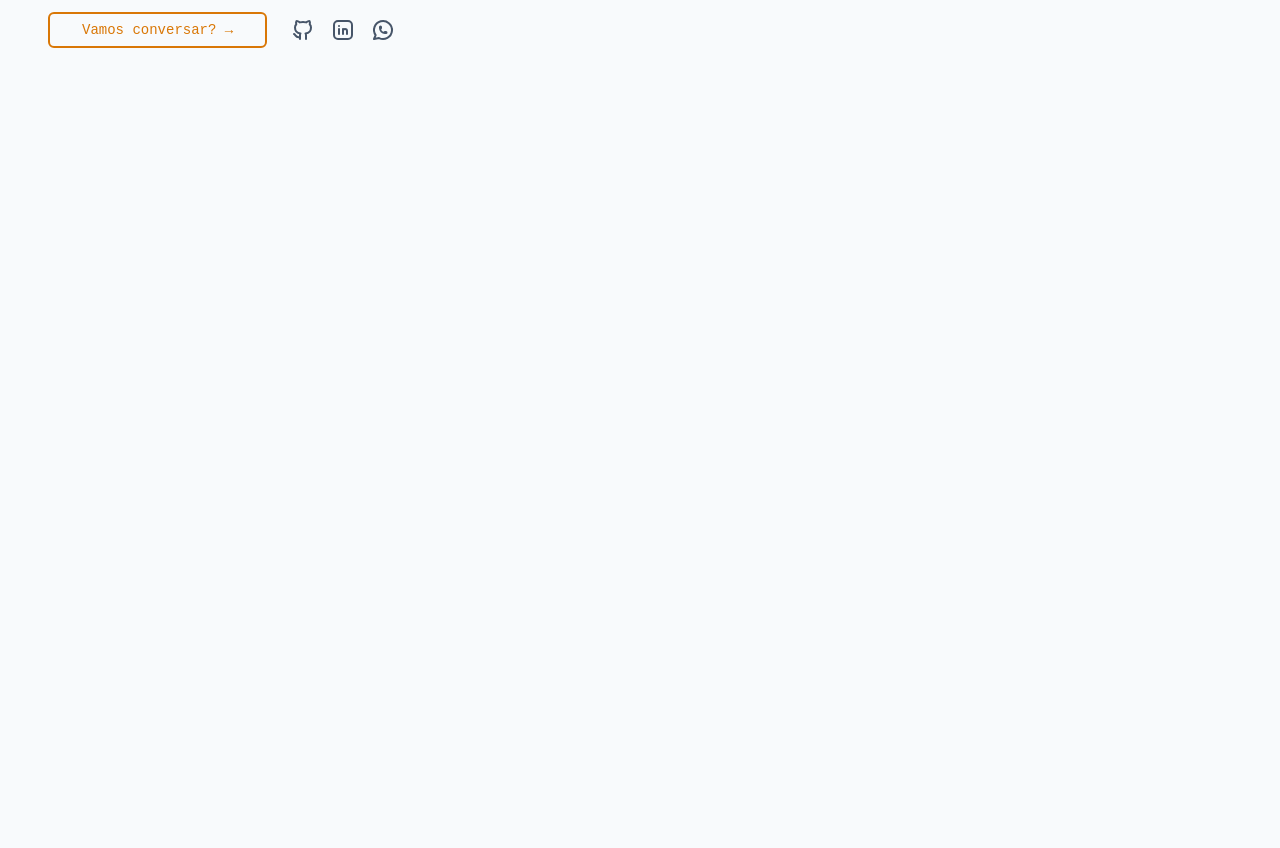
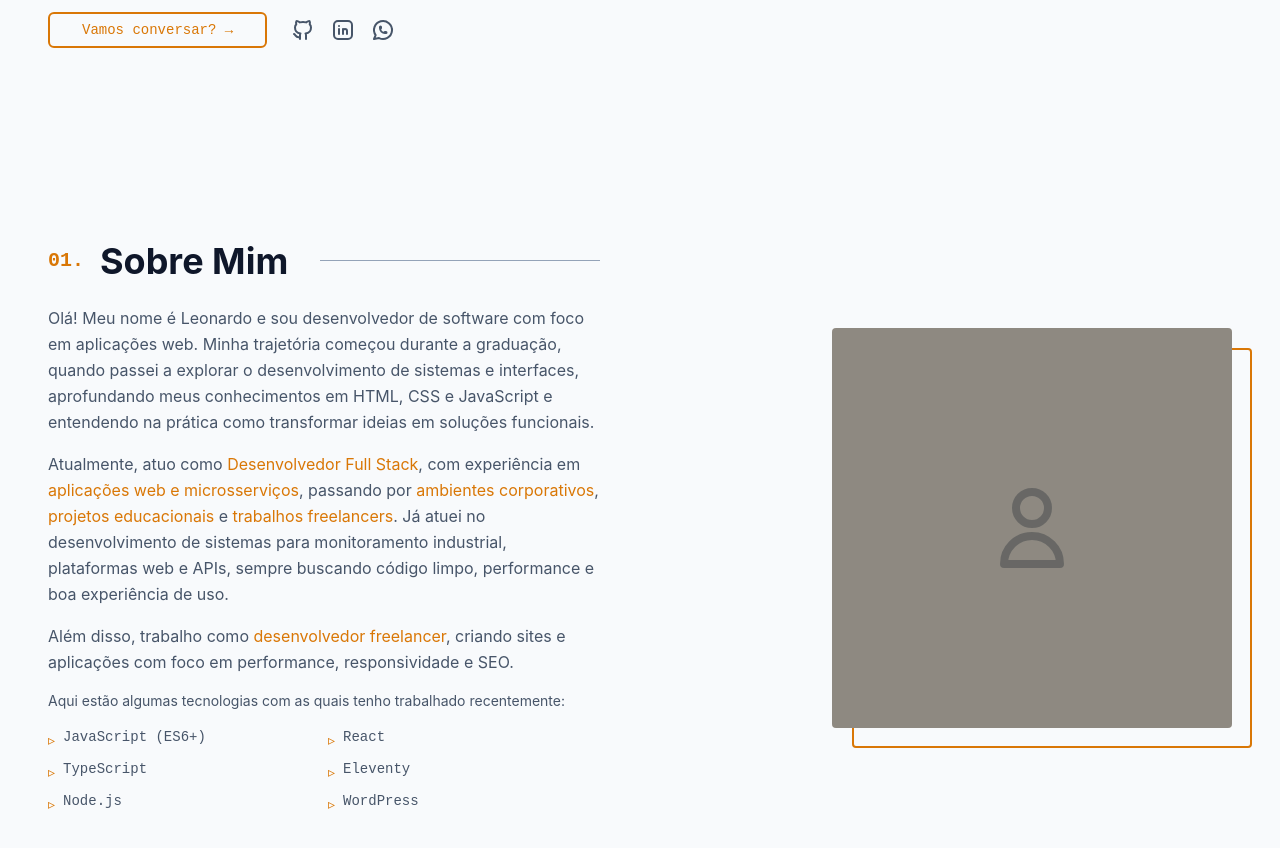
Before and after one commit to dev-leonunes/v2-portfolio, a Next.js app: page / in a window 1280 px wide. Shown: the part 540-1388 px from the top of the page. Before the commit the page ends 800 px from the top, so only its background shows below. Built offline with nearby package versions, Linux system fonts and the light colour scheme.

Commit message:
feat(about): add AboutSection component to home page
- Create AboutSection with personal introduction, tech stack, and placeholder for profile image
- Integrate AboutSection into main page layout

```diff
--- a/src/app/page.tsx
+++ b/src/app/page.tsx
@@ -1,9 +1,11 @@
 import { HeroSection } from "@/components/Hero";
+import { AboutSection } from "@/components/About";
 
 export default function Home() {
   return (
     <main>
       <HeroSection />
+      <AboutSection />
     </main>
   );
 }
--- /dev/null
+++ b/src/components/About.tsx
@@ -0,0 +1,129 @@
+"use client";
+
+import { cn } from "@/lib/utils";
+import { ABOUT_TECHS } from "@/constants";
+
+export const AboutSection = () => {
+  return (
+    <section id="about" className="w-full min-h-screen flex items-center py-18">
+      <div className="container mx-auto px-6 lg:px-12 max-w-7xl">
+        <div className="grid grid-cols-1 lg:grid-cols-2 gap-12 lg:gap-20 items-center">
+          <div className="order-2 lg:order-1">
+            <h2 className="text-3xl lg:text-4xl font-bold mb-6 flex items-center gap-4">
+              <span className="font-mono text-xl text-accent">01.</span>
+              <span className="text-foreground">Sobre Mim</span>
+              <div className="flex-1 h-px bg-border ml-4 max-w-xs"></div>
+            </h2>
+
+            <div className="space-y-4 text-secondary text-base leading-relaxed">
+              <p>
+                Olá! Meu nome é Leonardo e sou desenvolvedor de software com
+                foco em aplicações web. Minha trajetória começou durante a
+                graduação, quando passei a explorar o desenvolvimento de
+                sistemas e interfaces, aprofundando meus conhecimentos em HTML,
+                CSS e JavaScript e entendendo na prática como transformar ideias
+                em soluções funcionais.
+              </p>
+
+              <p>
+                Atualmente, atuo como{" "}
+                <span className="text-accent">Desenvolvedor Full Stack</span>,
+                com experiência em{" "}
+                <span className="text-accent">
+                  aplicações web e microsserviços
+                </span>
+                , passando por{" "}
+                <span className="text-accent">ambientes corporativos</span>,{" "}
+                <span className="text-accent">projetos educacionais</span> e{" "}
+                <span className="text-accent">trabalhos freelancers</span>. Já
+                atuei no desenvolvimento de sistemas para monitoramento
+                industrial, plataformas web e APIs, sempre buscando código
+                limpo, performance e boa experiência de uso.
+              </p>
+
+              <p>
+                Além disso, trabalho como{" "}
+                <span className="text-accent">desenvolvedor freelancer</span>,
+                criando sites e aplicações com foco em performance,
+                responsividade e SEO.
+              </p>
+
+              <p className="text-sm">
+                Aqui estão algumas tecnologias com as quais tenho trabalhado
+                recentemente:
+              </p>
+
+              <ul className="grid grid-cols-2 gap-2 text-sm font-mono">
+                {ABOUT_TECHS.map((tech) => (
+                  <li key={tech} className="flex items-start gap-2">
+                    <span className="text-accent mt-1">▹</span>
+                    <span>{tech}</span>
+                  </li>
+                ))}
+              </ul>
+            </div>
+          </div>
+
+          <div className="order-1 lg:order-2 flex justify-center lg:justify-end">
+            <div className="relative w-full max-w-87.5 lg:max-w-100 group">
+              <div className="relative">
+                <div
+                  className={cn(
+                    "absolute inset-0 w-full h-full border-2 border-accent rounded",
+                    "translate-x-5 translate-y-5 z-0",
+                    "transition-transform duration-300 ease-out",
+                    "group-hover:translate-x-6 group-hover:translate-y-6"
+                  )}
+                ></div>
+
+                <div
+                  className={cn(
+                    "relative w-full aspect-square rounded overflow-hidden z-10",
+                    "transition-transform duration-300 ease-out",
+                    "group-hover:-translate-x-1 group-hover:-translate-y-1"
+                  )}
+                >
+                  <div
+                    className={cn(
+                      "absolute inset-0 bg-accent/30 mix-blend-multiply z-20",
+                      "transition-opacity duration-300",
+                      "group-hover:opacity-0"
+                    )}
+                  ></div>
+
+                  {/* Placeholder da Imagem */}
+                  <div className="w-full h-full bg-muted flex items-center justify-center relative">
+                    {/* Aqui será colocada a imagem posteriormente */}
+                    <svg
+                      className="w-24 h-24 text-muted-foreground opacity-50"
+                      fill="none"
+                      stroke="currentColor"
+                      viewBox="0 0 24 24"
+                      xmlns="http://www.w3.org/2000/svg"
+                    >
+                      <path
+                        strokeLinecap="round"
+                        strokeLinejoin="round"
+                        strokeWidth={2}
+                        d="M16 7a4 4 0 11-8 0 4 4 0 018 0zM12 14a7 7 0 00-7 7h14a7 7 0 00-7-7z"
+                      />
+                    </svg>
+
+                    {/* Quando adicionar a imagem, use: */}
+                    {/* <Image
+                      src="/caminho-da-sua-imagem.jpg"
+                      alt="Foto de perfil"
+                      fill
+                      className="object-cover"
+                      sizes="(max-width: 768px) 350px, 400px"
+                    /> */}
+                  </div>
+                </div>
+              </div>
+            </div>
+          </div>
+        </div>
+      </div>
+    </section>
+  );
+};
```
